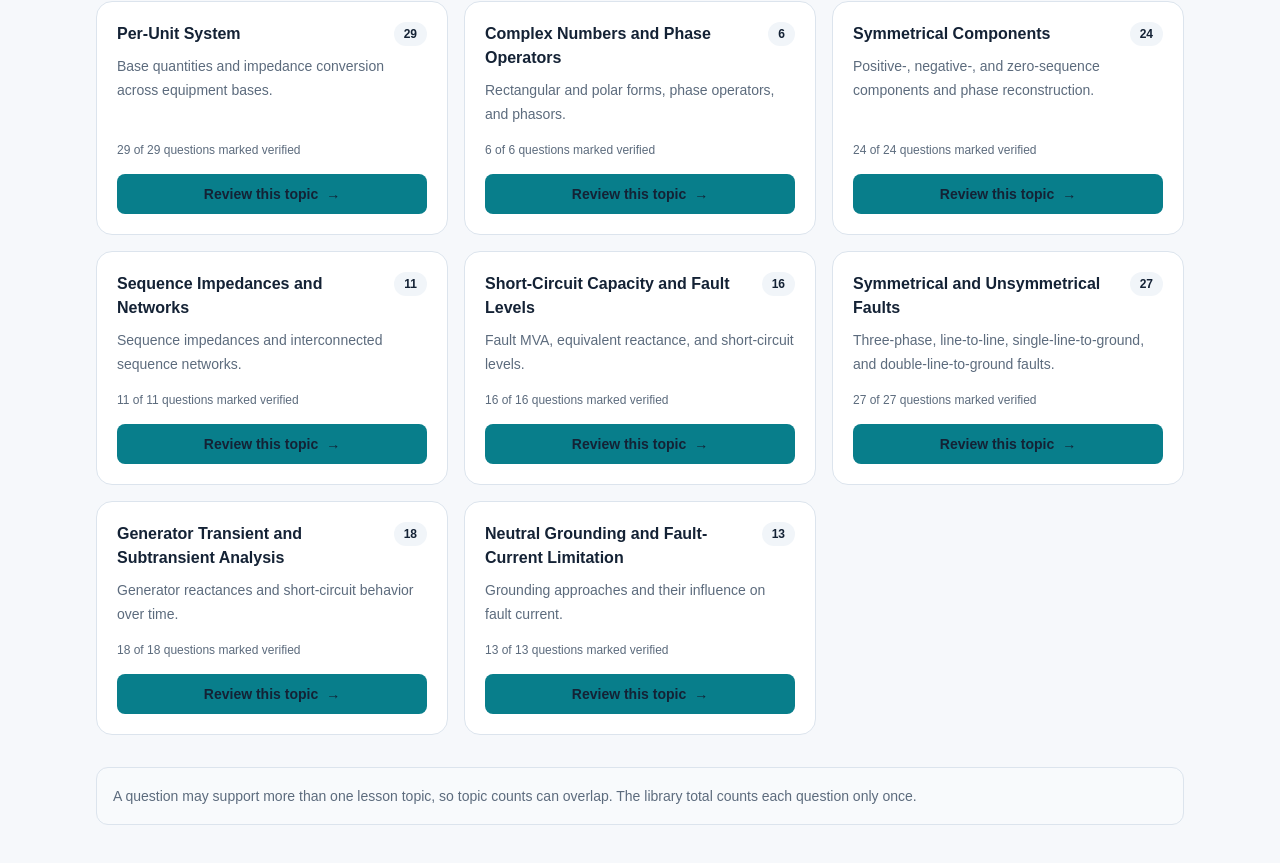
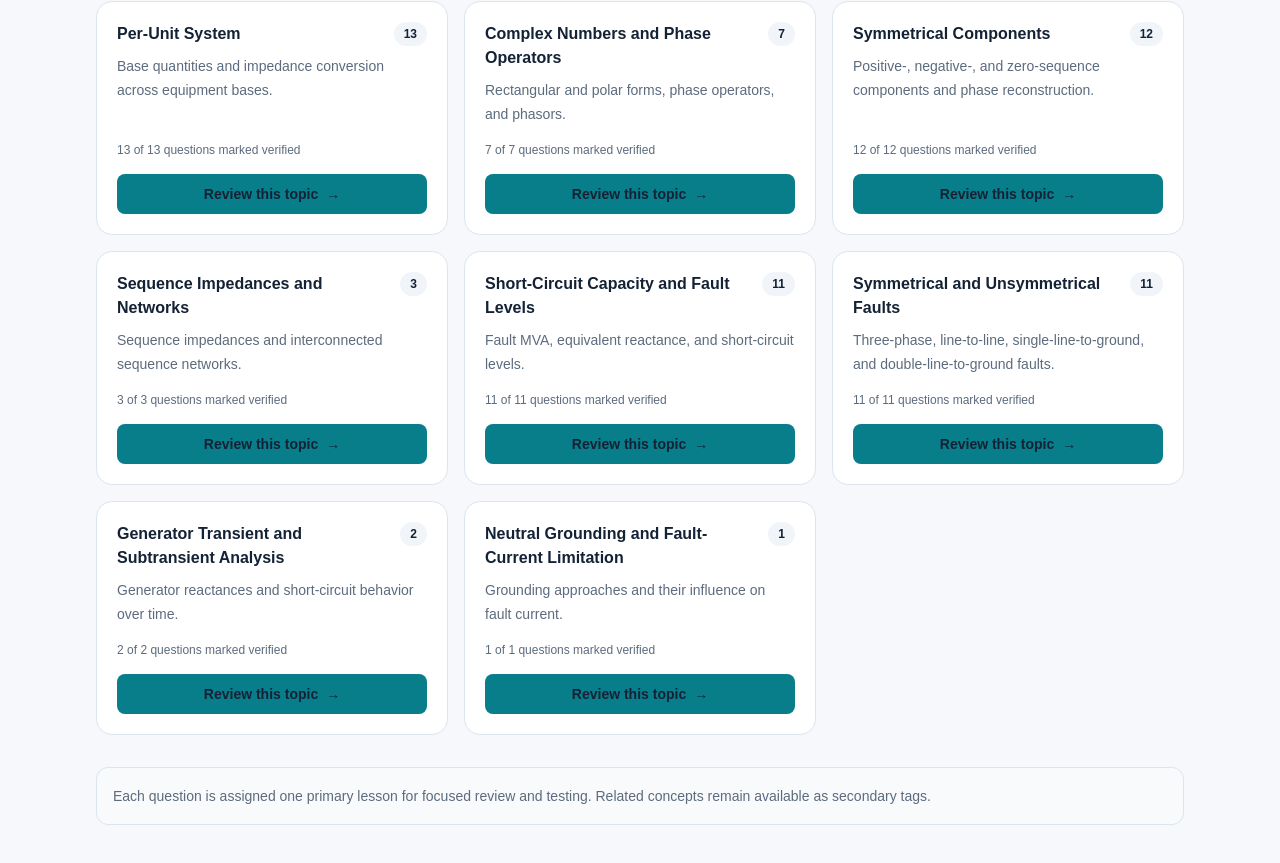
Before and after one commit to valeriovlad13-del/power-systems-lab, a Next.js app: page /topics in a window 1280 px wide. Shown: the part 809-1672 px from the top of the page. Built offline with nearby package versions, Linux system fonts and the light colour scheme.

Commit message:
Count each question under one primary lesson

```diff
--- a/app/topics/page.tsx
+++ b/app/topics/page.tsx
@@ -18,7 +18,7 @@ export default function TopicsPage() {
       </div>
       <div className="mt-7 grid gap-4 sm:grid-cols-2 lg:grid-cols-3">
         {topics.map((topic) => {
-          const topicProblems = problems.filter((problem) => problem.topicIds.includes(topic.id));
+          const topicProblems = problems.filter((problem) => problem.primaryTopicId === topic.id);
           const verifiedCount = topicProblems.filter((problem) => problem.verificationStatus === "verified").length;
           return (
             <article key={topic.id} className="flex h-full flex-col rounded-2xl border border-[var(--border)] bg-white p-5 transition hover:border-[var(--accent)] hover:shadow-sm">
@@ -36,7 +36,7 @@ export default function TopicsPage() {
         })}
       </div>
       <p className="mt-8 rounded-xl border border-[var(--border)] bg-slate-50 p-4 text-sm leading-6 text-[var(--muted)]">
-        A question may support more than one lesson topic, so topic counts can overlap. The library total counts each question only once.
+        Each question is assigned one primary lesson for focused review and testing. Related concepts remain available as secondary tags.
       </p>
     </main>
   );
```
